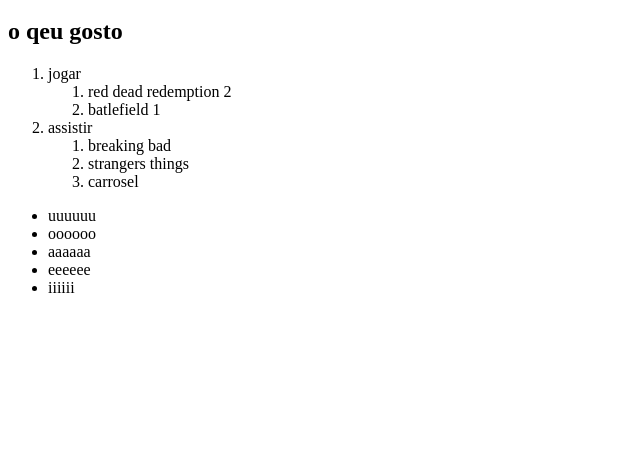
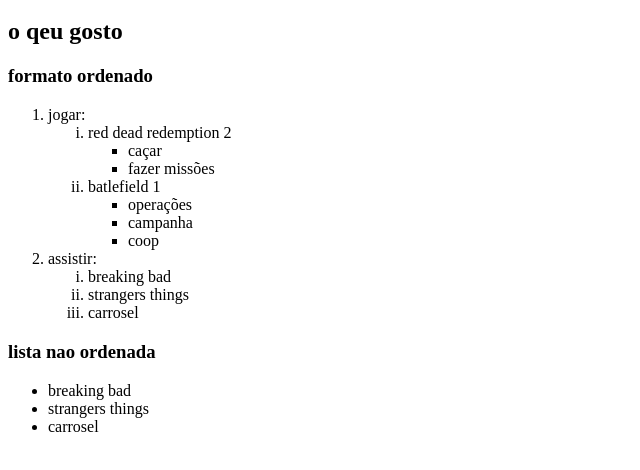
Before and after one commit to fernandot14/DEW2023, a plain HTML site: page paginas/lista.html in a window 1280 px wide. Shown: the part 48-518 px from the top of the page, without its empty margins (0-640 px from the left). Drawn offline with Linux system fonts and the light colour scheme.

Commit message:
oioiooioioioio

```diff
--- a/paginas/lista.html
+++ b/paginas/lista.html
@@ -3,37 +3,45 @@ qeu precede a lista <ol> e logo em seguida introduzir o comando que numera os el
 <li>, enquanto <ol> nao for fechado os elementos continuarao a ser inumerados,  e possivel inumerar
 dentro de uma lista <li> odicionando <ol> embaixo dela-->
 
-<html lang="pt-br">
+  <html lang="pt-br">
      <meta charset="UTF-8">
    <head>
-      <title>lista do cassio</title>
+      <title>dew2023</title>
       <body>
     <h1>lista do cassio</h1>
     <h2>o qeu gosto</h2>
+    <h3>formato ordenado</h3>
     <ol>
-     <li>jogar
-        <ol>
-          <li>red dead redemption 2</li>
-          <li>batlefield 1</li>
-        </ol>
-       </li>
-     <li>assistir
-      <ol>
+     <li>jogar:
+        <ol type="i">
+          <li>red dead redemption 2
+            <ul>
+              <li>caçar</li>
+              <li>fazer missões</li>
+            </ul>
+          </li>
+          <li>batlefield 1
+            <ul>
+              <li>operações</li>
+              <li>campanha</li>
+              <li>coop</li>
+            </ul>
+          </li>
+       </ol>
+
+     <li>assistir:
+      <ol type="i">
         <li>breaking bad</li>
         <li>strangers things</li>
         <li>carrosel</li>
       </ol>
      </li>
-     </ol>
-
+    </ol>
+     <h3>lista nao ordenada</h3>
     <ul>
-
-     <li>uuuuuu</li>
-     <li>oooooo</li>
-     <li>aaaaaa</li>
-     <li>eeeeee</li>
-     <li>iiiiii</li>
-
+      <li>breaking bad</li>
+      <li>strangers things</li>
+      <li>carrosel</li>
     </ul>
 
      </ol>
```
Also changed, not shown: cassio.html (+4 -3 lines), index.html (+13 -12 lines), paginas/comandosbasicos.html (+3 -8 lines).
